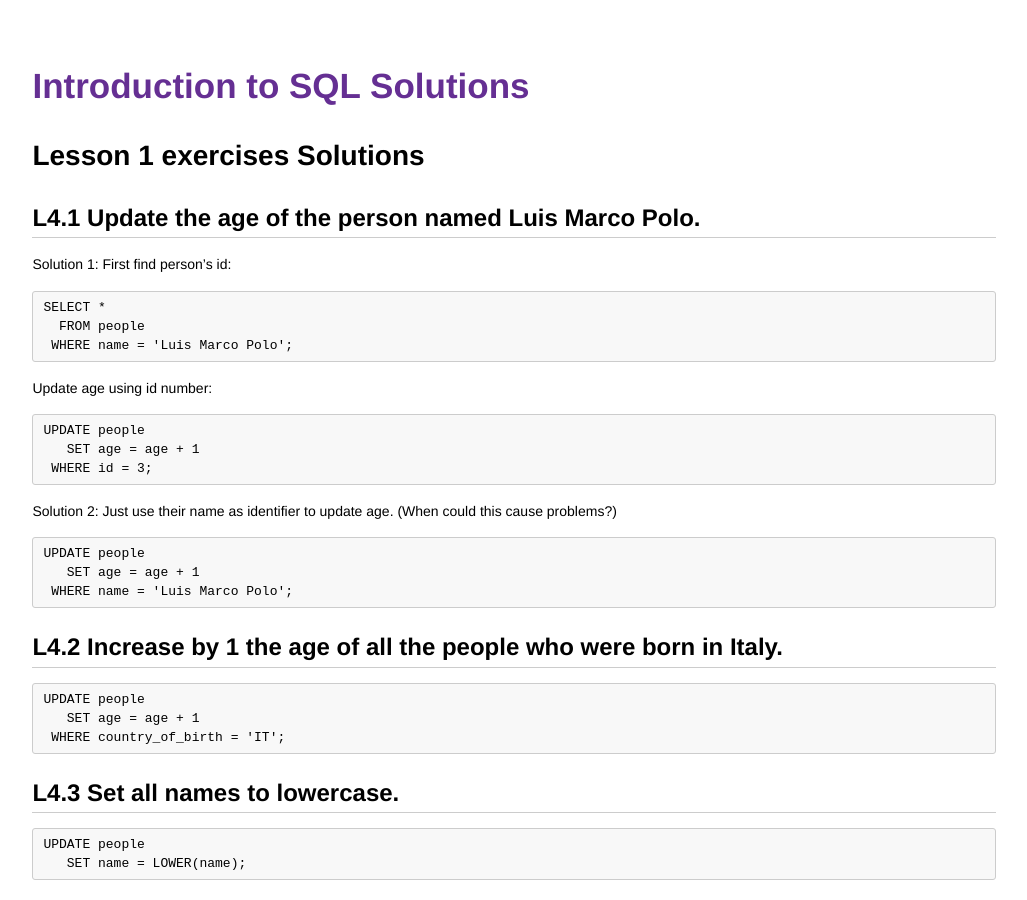
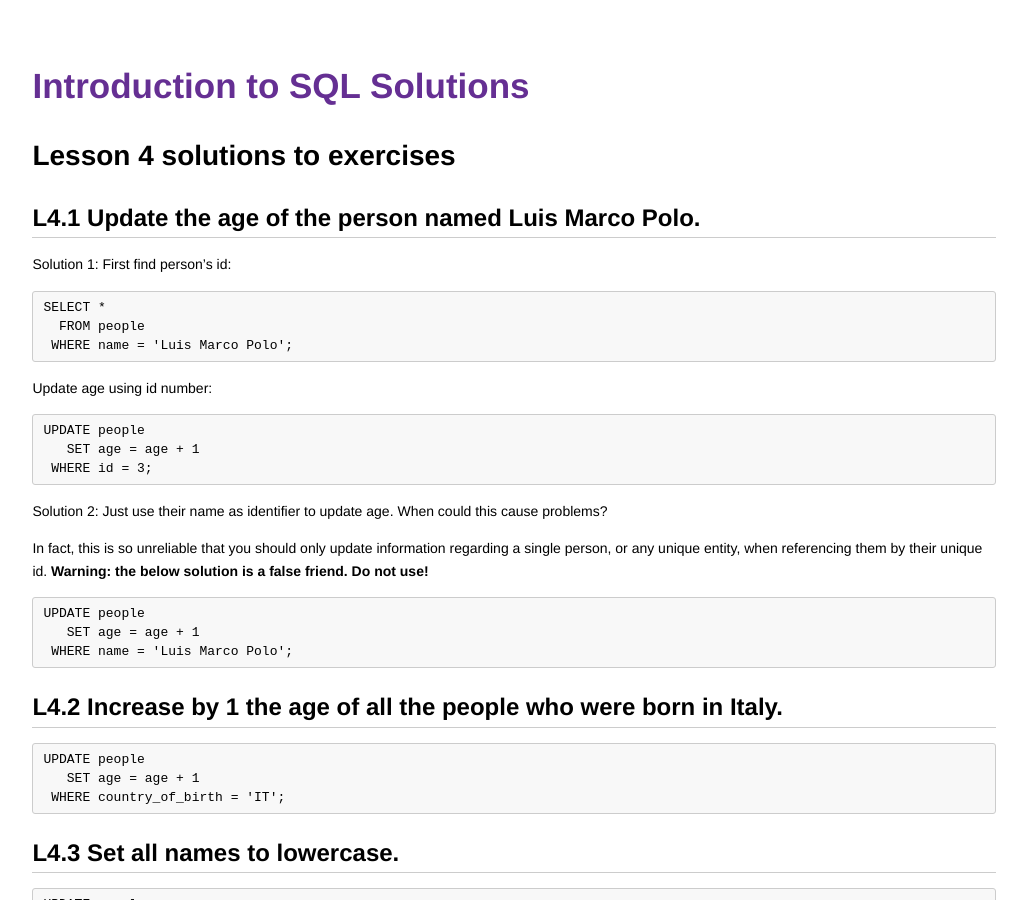
Before and after one commit to codebar/tutorials, a Jekyll site: the page built from sql/solutions/lesson4.md, in a window 1280 px wide and 900 px high. Shown: the whole window, without its empty margins (126-1153 px from the left). Built offline with Jekyll 4.4.1, drawn with Linux system fonts in a browser that asks for light colours.

Commit message:
Small edits

````diff
--- a/sql/solutions/lesson4.md
+++ b/sql/solutions/lesson4.md
@@ -2,7 +2,7 @@
 layout: page
 title: Introduction to SQL Solutions
 ---
-# Lesson 1 exercises Solutions
+# Lesson 4 solutions to exercises
 
 ## L4.1 Update the age of the person named Luis Marco Polo.
 
@@ -21,7 +21,10 @@ UPDATE people
 ```
 
 Solution 2:
-Just use their name as identifier to update age. (When could this cause problems?)
+Just use their name as identifier to update age. When could this cause problems?
+
+In fact, this is so unreliable that you should only update information regarding a single person, or any unique entity, when referencing them by their unique id.
+**Warning: the below solution is a false friend. Do not use!**
 ```SQL
 UPDATE people
    SET age = age + 1
````
Also changed, not shown: sql/lesson5/tutorial.md (+1 -1 lines).
